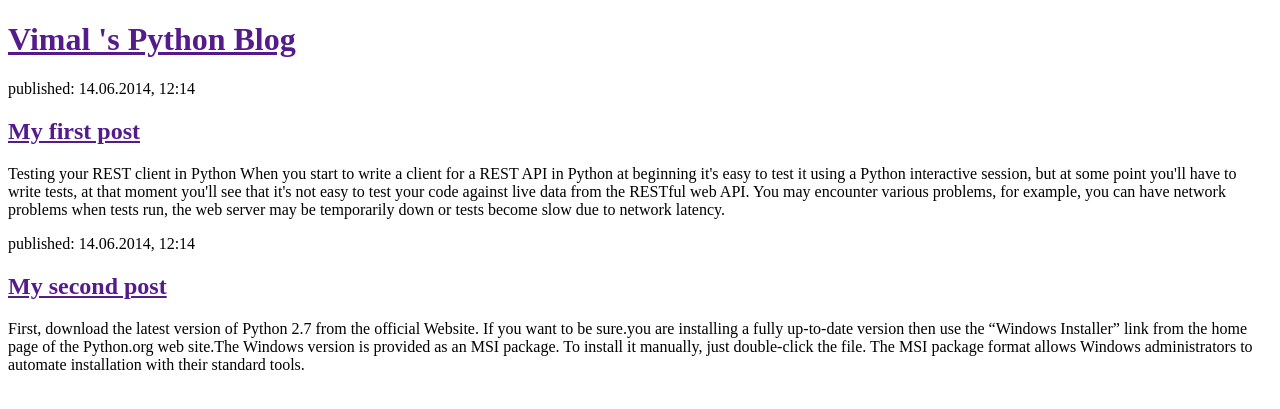
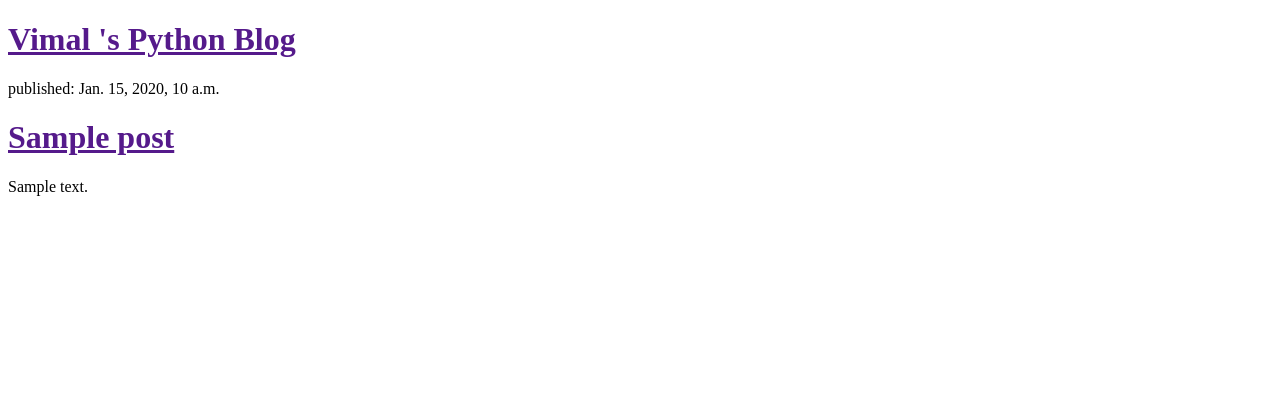
Before and after one commit to Git-vimal/my-first-blog, a Django app: template blog/templates/blog/post_list.html in a window 1280 px wide. Shown: the top 409 px of the page. Run offline with Django 3.2, Linux system fonts and the light colour scheme; the template is opened without the code that fills it: values that come from a table or form of the project are taken from there, others are empty; tables that the repository leaves empty hold one stand-in row (values such as "Sample post").

Commit message:
Modified templates to display posts from database.

```diff
--- a/blog/templates/blog/post_list.html
+++ b/blog/templates/blog/post_list.html
@@ -8,18 +8,12 @@
             <h1><a href="">Vimal 's Python Blog</a></h1>
         </div>
 
-        <div>
-            <p>published: 14.06.2014, 12:14</p>
-            <h2><a href="">My first post</a></h2>
-            <p>Testing your REST client in Python
-
-When you start to write a client for a REST API in Python at beginning it's easy to test it using a Python interactive session, but at some point you'll have to write tests, at that moment you'll see that it's not easy to test your code against live data from the RESTful web API. You may encounter various problems, for example, you can have network problems when tests run, the web server may be temporarily down or tests become slow due to network latency.</p>
-        </div>
-
-        <div>
-            <p>published: 14.06.2014, 12:14</p>
-            <h2><a href="">My second post</a></h2>
-            <p>First, download the latest version of Python 2.7 from the official Website. If you want to be sure.you are installing a fully up-to-date version then use the “Windows Installer” link from the home page of the Python.org web site.The Windows version is provided as an MSI package. To install it manually, just double-click the file. The MSI package format allows Windows administrators to automate installation with their standard tools.</p>
-        </div>
+        {% for post in posts %}
+            <div>
+                <p>published: {{ post.published_date }}</p>
+                <h1><a href="">{{ post.title }}</a></h1>
+                <p>{{ post.text|linebreaks }}</p>
+            </div>
+        {% endfor %}
     </body>
 </html>
--- a/blog/views.py
+++ b/blog/views.py
@@ -1,5 +1,8 @@
 from django.shortcuts import render
+from .models import Post
+from django.utils import timezone
 
 # Create your views here.
 def post_list(request):
-    return render(request, 'blog/post_list.html', {})
+    posts = Post.objects.filter(published_date__lte=timezone.now()).order_by('published_date')
+    return render(request, 'blog/post_list.html', {'posts': posts})
```
